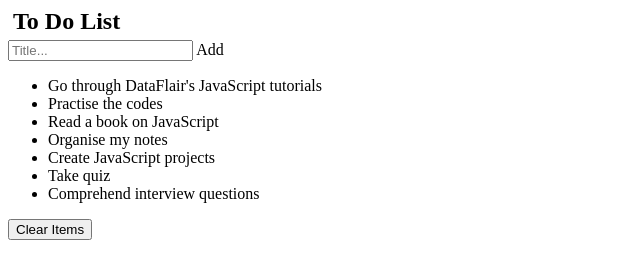
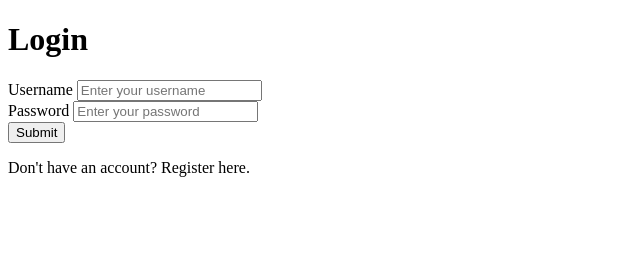
Before and after one commit to Tejaswini-456/OIBSIP, a plain HTML site: page Level 2/Task-4 Login Authentication/index.html in a window 1280 px wide. Shown: the whole page, without its empty margins (0-640 px from the left). Drawn offline with Linux system fonts and the light colour scheme.

Commit message:
Update index.html

```diff
--- a/Level 2/Task-4 Login Authentication/index.html
+++ b/Level 2/Task-4 Login Authentication/index.html
@@ -1,28 +1,30 @@
 <!DOCTYPE html>
-<html>
-  <head>
-    <link rel="stylesheet" type="text/css" href="css\to do list.css">
-  </head>
-  <body>
-
-    <div class="header">
-      <h2 style="margin:5px">To Do List</h2>
-      <input type="text" id="myInput" placeholder="Title...">
-      <span onclick="newElement()" class="addBtn">Add</span>
-    </div>
-
-    <ul id="myUL">
-      <li class="checked">Go through DataFlair's JavaScript tutorials</li>
-      <li>Practise the codes</li>
-      <li>Read a book on JavaScript</li>
-      <li class="checked">Organise my notes</li>
-      <li>Create JavaScript projects</li>
-      <li>Take quiz</li>
-      <li>Comprehend interview questions</li>
-    </ul>
-    <button type="button" id="clear-list" onclick="removeAll()">Clear Items</button>
-
-    <script type="text/javascript" src="js\to do list.js"></script>
-
-  </body>
+<html lang="en">
+<head>
+  <meta charset="UTF-8">
+  <meta name="viewport" content="width=device-width, initial-scale=1.0">
+  <title>Register & Login</title>
+  <link rel="stylesheet" href="styles.css">
+</head>
+<body>
+  <div class="auth-container">
+    <h1 id="auth-title">Login</h1>
+    <form id="auth-form">
+      <div class="input-group">
+        <label for="username">Username</label>
+        <input type="text" id="username" placeholder="Enter your username" required>
+      </div>
+      <div class="input-group">
+        <label for="password">Password</label>
+        <input type="password" id="password" placeholder="Enter your password" required>
+      </div>
+      <button type="submit">Submit</button>
+      <p id="error-message"></p>
+    </form>
+    <p>
+      <span id="toggle-link">Don't have an account? Register here.</span>
+    </p>
+  </div>
+  <script src="script.js"></script>
+</body>
 </html>
```
